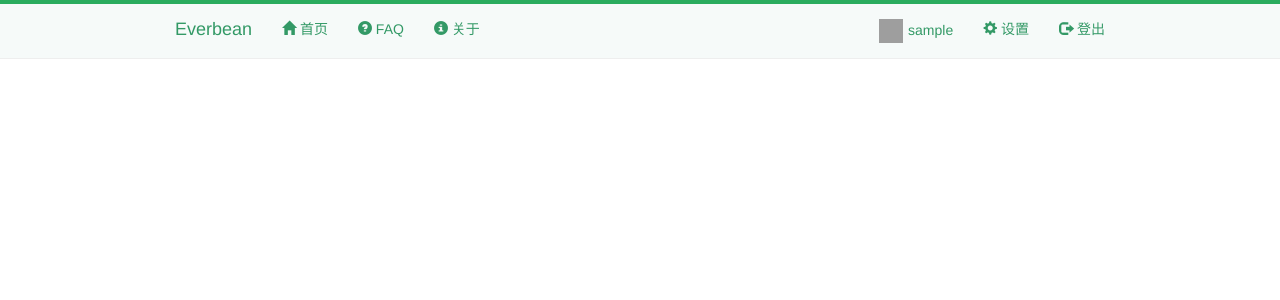
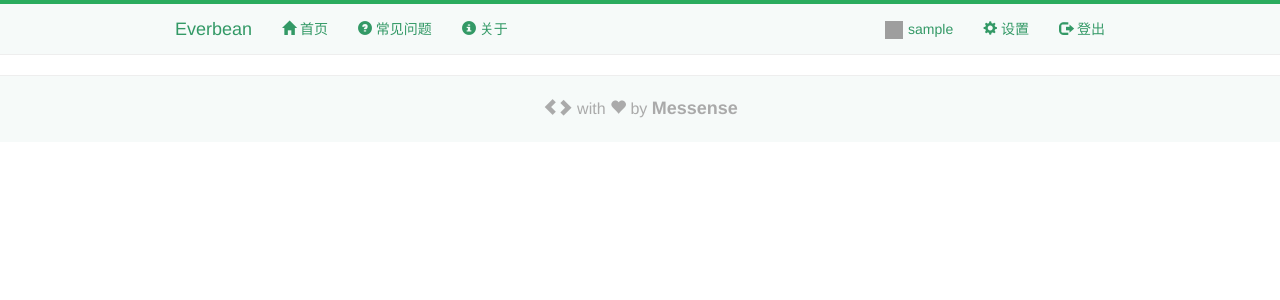
Before and after one commit to messense/everbean, a Flask app: page /faq in a window 1280 px wide. Shown: the top 300 px of the page. Run offline with Flask 2, Linux system fonts and the light colour scheme; the visitor is signed in with stand-in values (Sample User, id 1); data comes from the database, SQL or seed files in the repository; some libraries are stand-ins or nearby versions; grey boxes are pictures that could not be loaded.

Commit message:
add site footer in layout

```diff
--- a/everbean/static/css/style.css
+++ b/everbean/static/css/style.css
@@ -23,8 +23,8 @@ a:visited {
 }
 
 .eb-navbar img.avatar-small {
-    width: 24px;
-    height: 24px;
+    width: 18px;
+    height: 18px;
     margin-right: 5px;
 }
 
@@ -34,6 +34,24 @@ a:visited {
     color: #fff;
 }
 
+.eb-footer {
+    background: #f6faf9;
+    border-top: 1px solid #eee;
+    padding: 20px 0;
+    color: #aaa;
+}
+.eb-footer a {
+    color: #aaa;
+    font-size: 16px;
+}
+.eb-footer span.author {
+    font-size: 18px;
+    font-weight: bold;
+}
+.eb-footer .glyphicon-chevron-right {
+    margin-left: -6px;
+}
+
 @media (min-width: 992px) {
     .everbean .container {
         width: 960px;
--- a/everbean/templates/home/faq.html
+++ b/everbean/templates/home/faq.html
@@ -1,2 +1,2 @@
 {% extends 'layout.html' %}
-{% block title %}FAQ - Everbean{% endblock %}
+{% block title %}常见问题 - Everbean{% endblock %}
--- a/everbean/templates/layout.html
+++ b/everbean/templates/layout.html
@@ -28,12 +28,12 @@
         <nav class="collapse navbar-collapse eb-navbar-collapse" role="navigation">
           <ul class="nav navbar-nav">
             <li{% if request.endpoint == 'home.index' %} class="active"{% endif %}><a href="{{ url_for('home.index') }}" title="首页"><span class="glyphicon glyphicon-home"></span> 首页</a>
-            <li{% if request.endpoint == 'home.faq' %} class="active"{% endif %}><a href="{{ url_for('home.faq') }}" title="FAQ"><span class="glyphicon glyphicon-question-sign"></span> FAQ</a>
+            <li{% if request.endpoint == 'home.faq' %} class="active"{% endif %}><a href="{{ url_for('home.faq') }}" title="常见问题"><span class="glyphicon glyphicon-question-sign"></span> 常见问题</a>
             <li{% if request.endpoint == 'home.about' %} class="active"{% endif %}><a href="{{ url_for('home.about') }}" title="关于"><span class="glyphicon glyphicon-info-sign"></span> 关于</a>
           </ul>
           <ul class="nav navbar-nav navbar-right">
             {% if current_user.is_anonymous() %}
-            <li><a href="{{ url_for('account.login') }}" title="登录"><img src="{{ static_url('images/login_with_douban_24.png') }}" alt="使用豆瓣登录" /></a>
+            <li class="visible-sm visible-md visible-lg"><a href="{{ url_for('account.login') }}" title="登录"><img src="{{ static_url('images/login_with_douban_24.png') }}" alt="使用豆瓣登录" /></a>
             {% else %}
             <li><a href="{{ url_for('account.index', uid=current_user.douban_uid) }}" title="个人中心"><img class="avatar-small" src="{{ current_user.avatar }}" />{{ current_user.douban_name }}</a></li>
             <li{% if request.endpoint == 'account.settings' %} class="active"{% endif %}><a href="{{ url_for('account.settings') }}" title="设置"><span class="glyphicon glyphicon-cog"></span> 设置</a> </li>
@@ -43,6 +43,13 @@
         </nav>
       </div>
     </header>
+    {% if current_user.is_anonymous() %}
+    <div class="douban-login hidden-sm hidden-md hidden-lg">
+        <div class="container">
+            <a class="center-block text-center" href="{{ url_for('account.login') }}" title="登录"><img src="{{ static_url('images/login_with_douban_32.png') }}" alt="使用豆瓣登录" /></a>
+        </div>
+    </div>
+    {% endif %}
     <div class="eb-main">
         <div class="container">
             {% block main %}{% endblock %}
@@ -50,7 +57,13 @@
     </div>
     <footer class="eb-footer">
         <div class="container">
-
+            <div class="text-center">
+                <a href="https://me.alipay.com/messense" title="Donate" target="_blank">
+                    <span class="glyphicon glyphicon-chevron-left"></span>
+                    <span class="glyphicon glyphicon-chevron-right"></span> with
+                    <span class="glyphicon glyphicon-heart"></span> by <span class="author">Messense</span>
+                </a>
+            </div>
         </div>
     </footer>
     <script src="{{ static_url('js/jquery.min.js') }}"></script>
```
